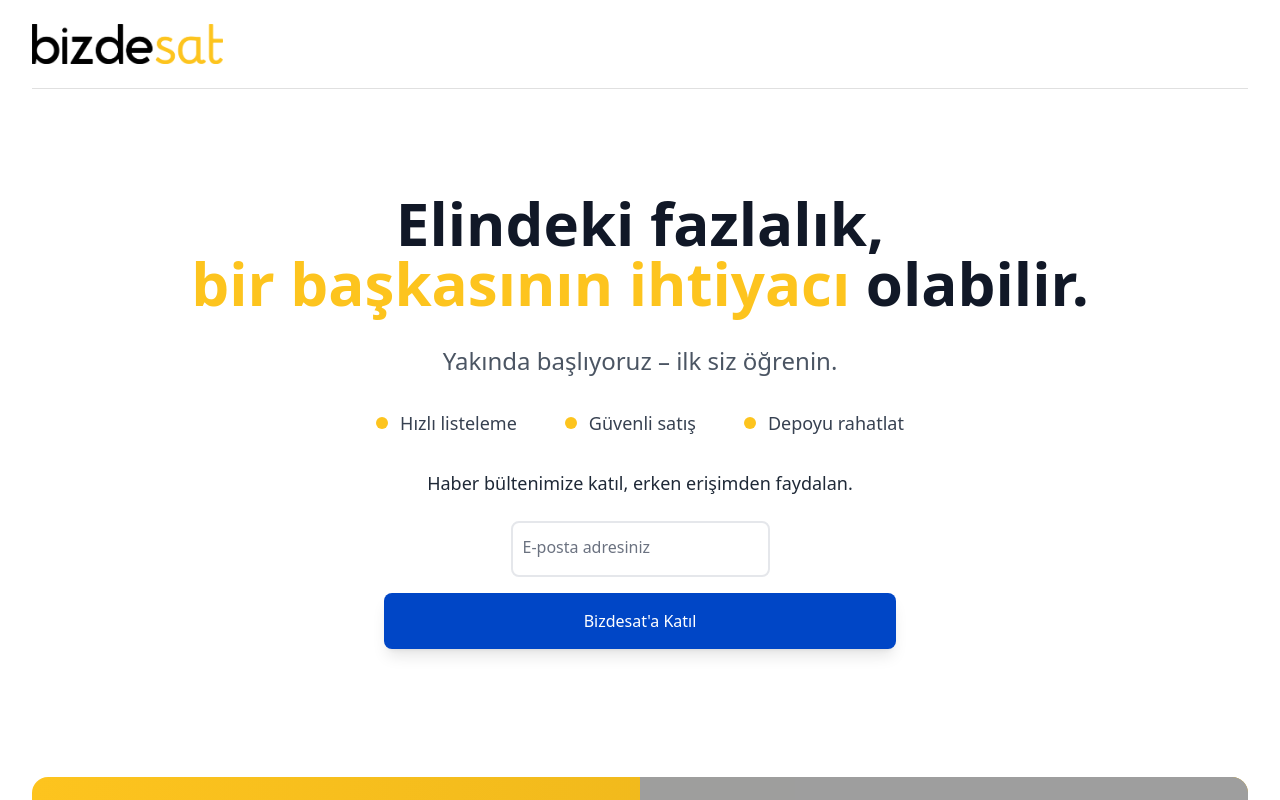
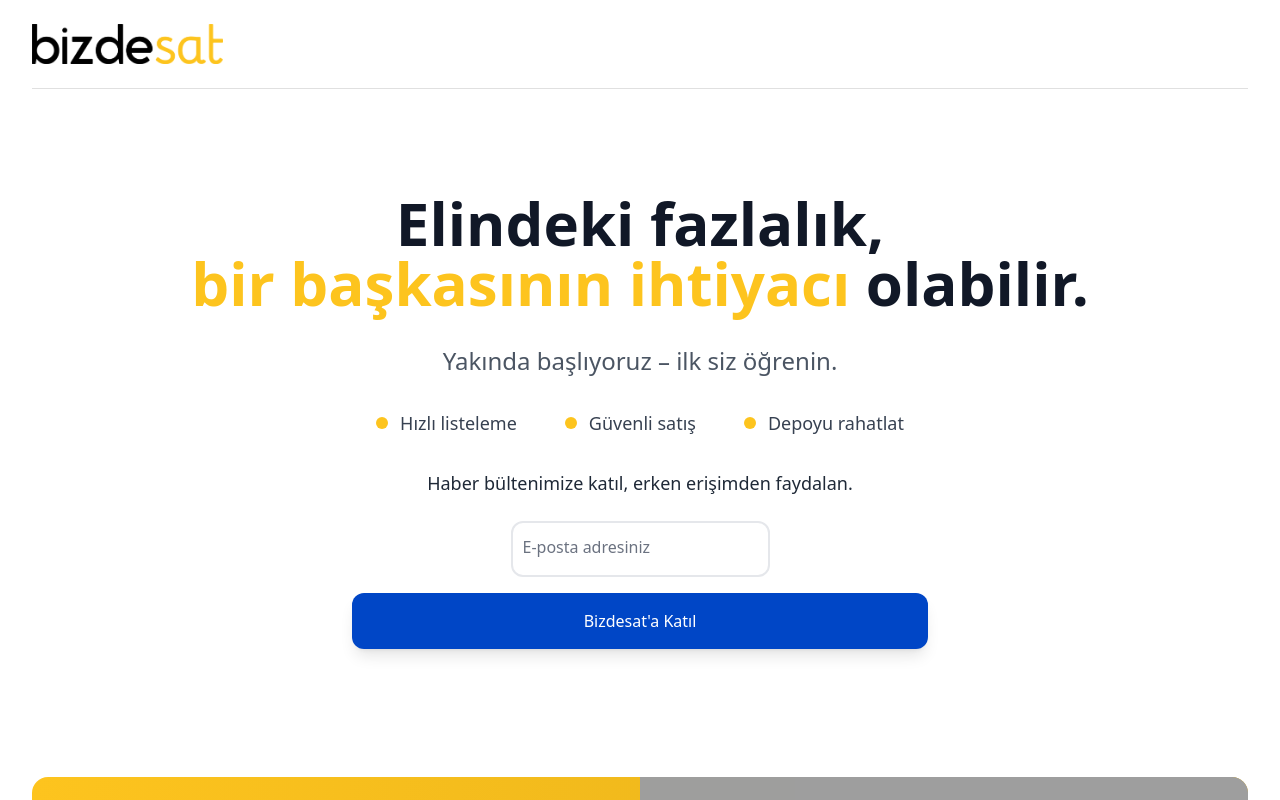
Before and after one commit to CotSezer/bizdesat-artisan-market, a React (Vite) app: page / in a window 1280 px wide. Shown: the top 800 px of the page. Built offline with nearby package versions, Linux system fonts and the light colour scheme; grey boxes are pictures that could not be loaded.

Commit message:
Refactor: Improve email input field styling
The email input field's horizontal size and corner radius were increased for better visual prominence.

```diff
--- a/src/pages/Index.tsx
+++ b/src/pages/Index.tsx
@@ -68,7 +68,7 @@ const Index = () => {
           </div>
 
           {/* Email Signup Form */}
-          <div className="max-w-lg mx-auto mt-12 animate-fade-in animation-delay-600">
+          <div className="max-w-xl mx-auto mt-12 animate-fade-in animation-delay-600">
             <p className="text-lg font-medium text-gray-800 mb-6">
               Haber bültenimize katıl, erken erişimden faydalan.
             </p>
@@ -78,12 +78,12 @@ const Index = () => {
                 placeholder="E-posta adresiniz"
                 value={email}
                 onChange={(e) => setEmail(e.target.value)}
-                className="w-full h-14 text-base"
+                className="w-full h-14 text-base rounded-xl"
                 required
               />
               <Button
                 type="submit"
-                className="w-full h-14 px-8 bg-[#0046C6] hover:bg-[#003a9e] hover:scale-105 text-white font-medium rounded-lg transition-all duration-200 shadow-lg hover:shadow-xl text-base"
+                className="w-full h-14 px-8 bg-[#0046C6] hover:bg-[#003a9e] hover:scale-105 text-white font-medium rounded-xl transition-all duration-200 shadow-lg hover:shadow-xl text-base"
               >
                 Bizdesat'a Katıl
               </Button>
```
